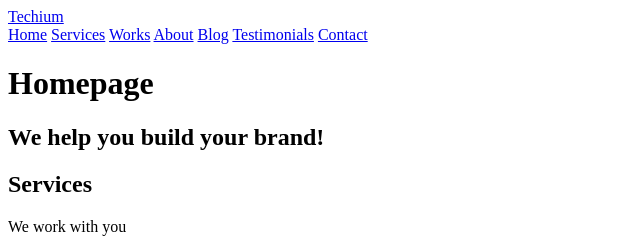
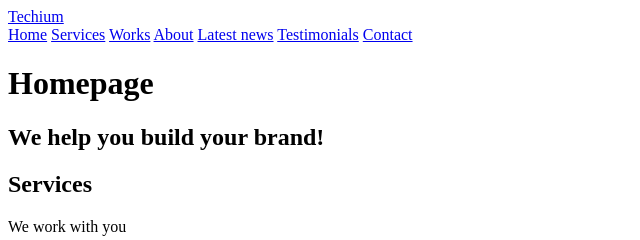
Before and after one commit to dagute/holbertonschool-web_front_end, a plain HTML site: page 0x00-html_advanced/20-index.html in a window 1280 px wide. Shown: the top 240 px of the page, 0-640 px from the left. Drawn offline with Linux system fonts and the light colour scheme.

```diff
--- a/0x00-html_advanced/20-index.html
+++ b/0x00-html_advanced/20-index.html
@@ -20,7 +20,7 @@
         <a href="#services">Services</a>
         <a href="#works">Works</a>
         <a href="#about">About</a>
-        <a href="#blog">Blog</a>
+        <a href="#Latest_news">Latest news</a>
         <a href="#testimonials">Testimonials</a>
         <a href="#contact">Contact</a>
         </nav>
```
